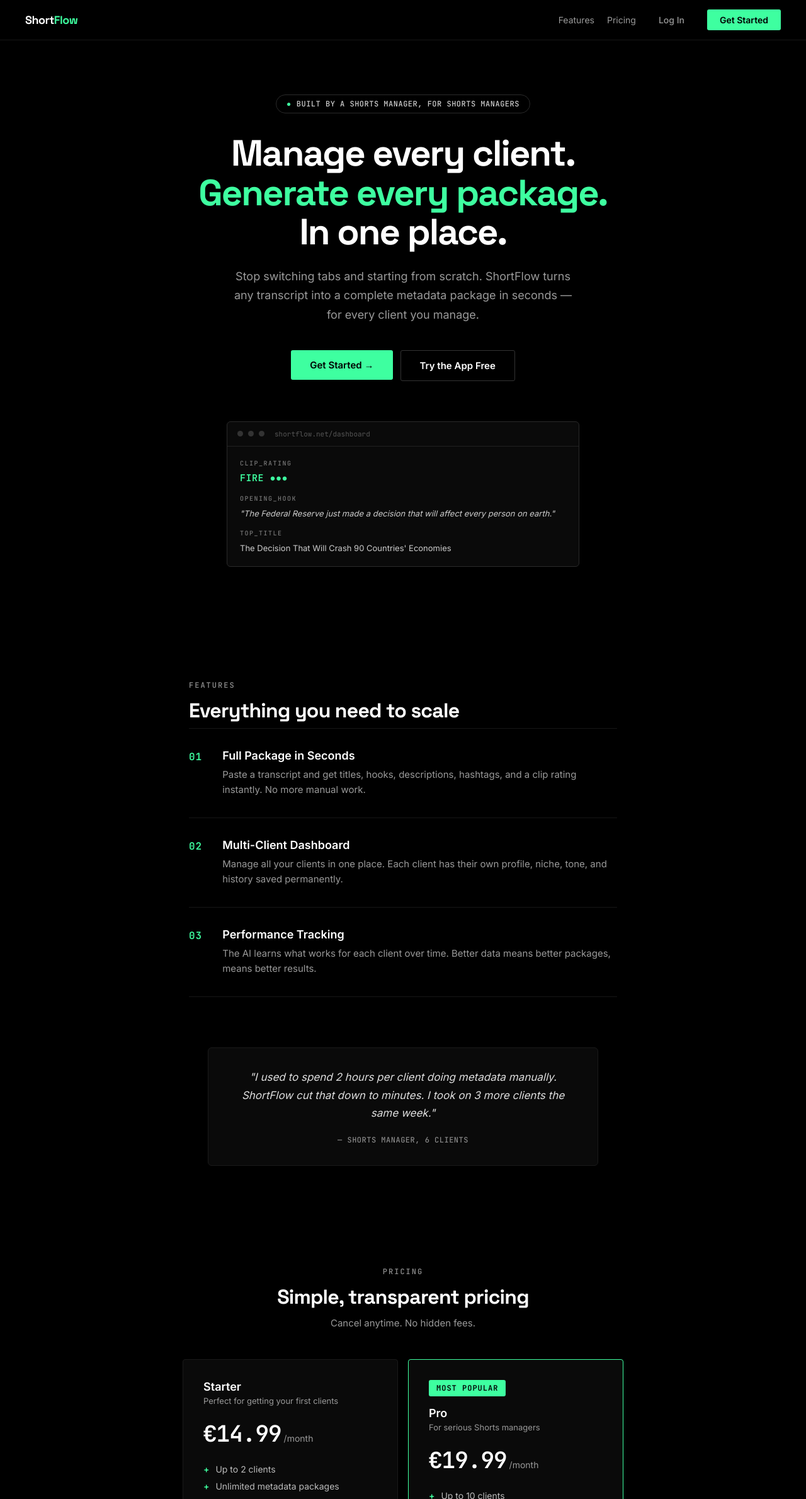
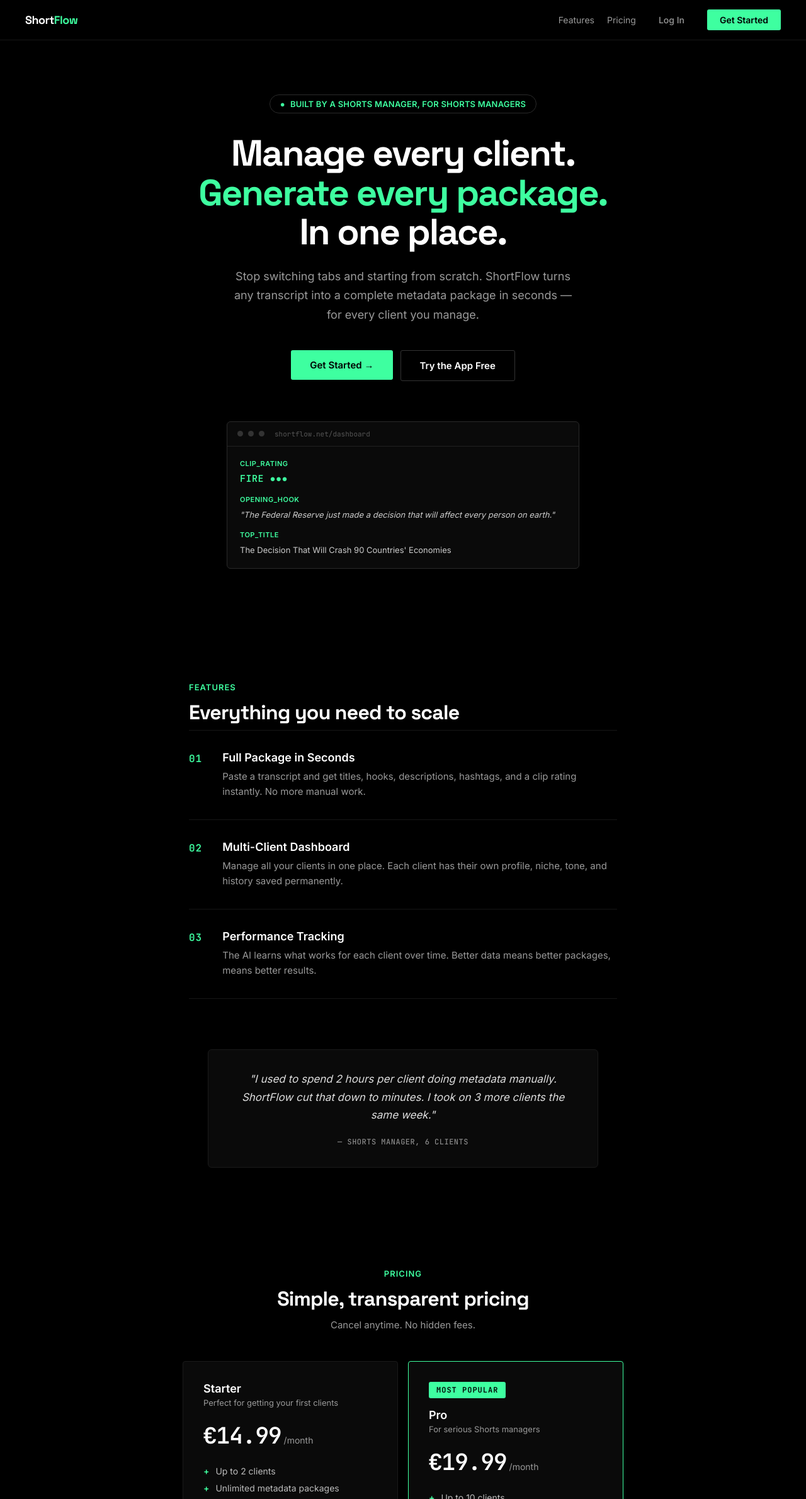
Before and after one commit to azougho-coder/ShortFlow, a Next.js app: page / in a window 1280 px wide. Shown: the top 2380 px of the page at 63% size. Built offline with nearby package versions, Linux system fonts and the light colour scheme; no server answers.

Commit message:
Update index.js

```diff
--- a/pages/index.js
+++ b/pages/index.js
@@ -116,8 +116,8 @@
       </nav>
 
       <section className="hp" style={{padding:"150px 40px 100px",maxWidth:900,margin:"0 auto",textAlign:"center"}}>
-        <div className="mono" style={{display:"inline-flex",alignItems:"center",gap:8,border:"1px solid #2A2A2A",borderRadius:20,padding:"6px 16px",fontSize:12,color:"#ccc",marginBottom:32,letterSpacing:".5px",fontWeight:500}}>
-          <span className="cursor" style={{color:"#3EFFA0"}}>●</span> BUILT BY A SHORTS MANAGER, FOR SHORTS MANAGERS
+        <div style={{display:"inline-flex",alignItems:"center",gap:8,border:"1px solid #2A2A2A",borderRadius:20,padding:"6px 16px",fontSize:13,color:"#3EFFA0",marginBottom:32,letterSpacing:".2px",fontWeight:600,fontFamily:"'Inter',sans-serif"}}>
+          <span className="cursor">●</span> BUILT BY A SHORTS MANAGER, FOR SHORTS MANAGERS
         </div>
         <h1 className="hero-h1" style={{fontSize:58,fontWeight:700,lineHeight:1.08,letterSpacing:"-2px",marginBottom:24}}>
           Manage every client.<br/>
@@ -144,7 +144,7 @@
               {label:"TOP_TITLE",content:<span style={{fontSize:13,color:"#ccc"}}>The Decision That Will Crash 90 Countries' Economies</span>},
             ].map((item,i)=>(
               <div key={i} style={{marginBottom:i<2?16:0}}>
-                <div className="mono" style={{fontSize:10,color:"#777",letterSpacing:"1.5px",marginBottom:6,fontWeight:500}}>{item.label}</div>
+                <div style={{fontSize:11,color:"#3EFFA0",letterSpacing:".5px",marginBottom:6,fontWeight:600,fontFamily:"'Inter',sans-serif"}}>{item.label}</div>
                 {item.content}
               </div>
             ))}
@@ -154,7 +154,7 @@
 
       <section id="features" className="sp" style={{padding:"80px 40px",maxWidth:760,margin:"0 auto"}}>
         <div style={{marginBottom:8}}>
-          <div className="mono" style={{fontSize:12,color:"#888",letterSpacing:"2px",marginBottom:12,fontWeight:600}}>FEATURES</div>
+          <div style={{fontSize:13,color:"#3EFFA0",letterSpacing:"1px",marginBottom:12,fontWeight:700,fontFamily:"'Inter',sans-serif"}}>FEATURES</div>
           <h2 style={{fontSize:32,fontWeight:700,letterSpacing:"-.8px"}}>Everything you need to scale</h2>
         </div>
         {FEATURES.map((f)=>(
@@ -179,7 +179,7 @@
 
       <section id="pricing" className="sp" style={{padding:"80px 40px",maxWidth:1000,margin:"0 auto"}}>
         <div style={{textAlign:"center",marginBottom:48}}>
-          <div className="mono" style={{fontSize:12,color:"#888",letterSpacing:"2px",marginBottom:12,fontWeight:600}}>PRICING</div>
+          <div style={{fontSize:13,color:"#3EFFA0",letterSpacing:"1px",marginBottom:12,fontWeight:700,fontFamily:"'Inter',sans-serif"}}>PRICING</div>
           <h2 style={{fontSize:32,fontWeight:700,letterSpacing:"-.8px",marginBottom:12}}>Simple, transparent pricing</h2>
           <p style={{fontSize:15,color:"#999"}}>Cancel anytime. No hidden fees.</p>
         </div>
```
